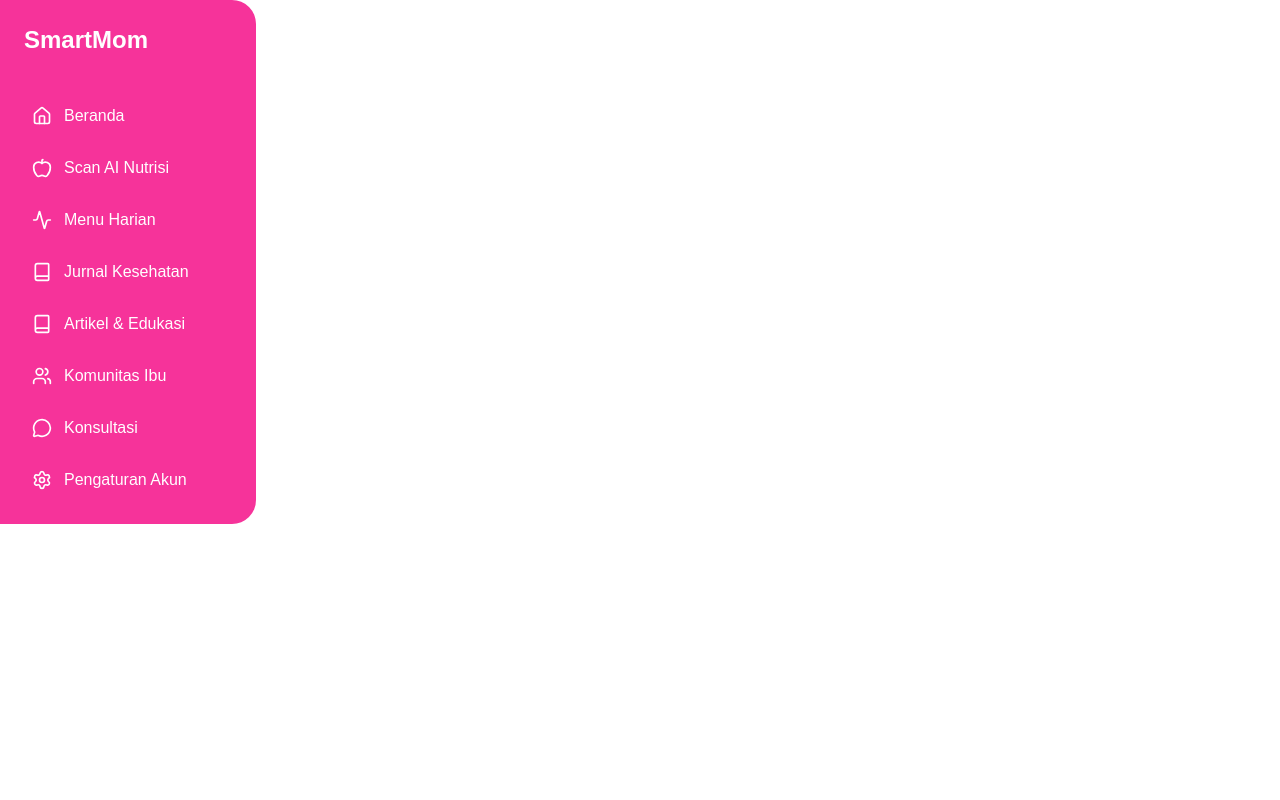
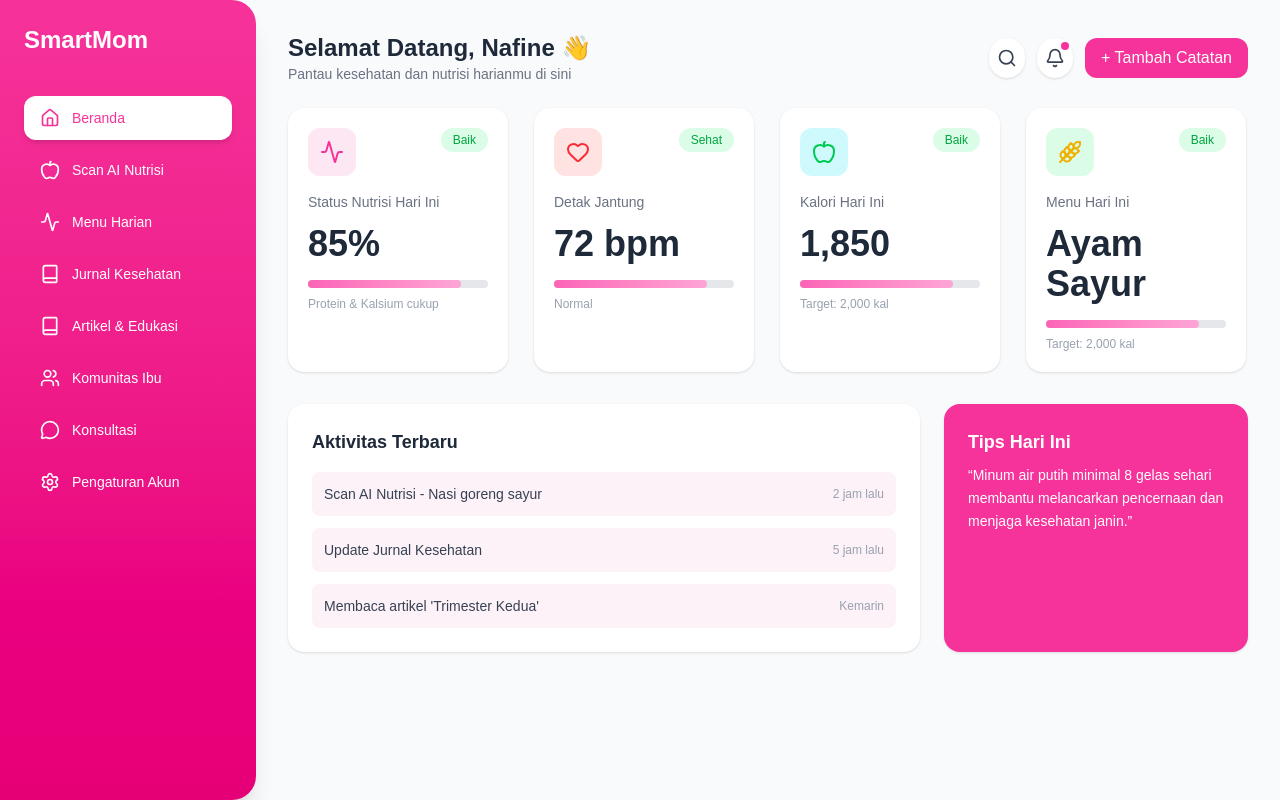
Before and after one commit to daffaakmaln/smartmom-webapp, a Next.js app: page /dashboard in a window 1280 px wide. Built offline with nearby package versions, Linux system fonts and the light colour scheme.

Commit message:
fix dashboard

```diff
--- /dev/null
+++ b/src/app/dashboard/activity_list.jsx
@@ -0,0 +1,24 @@
+"use client";
+
+
+export default function ActivityList() {
+  const activities = [
+    { text: "Scan AI Nutrisi - Nasi goreng sayur", time: "2 jam lalu" },
+    { text: "Update Jurnal Kesehatan", time: "5 jam lalu" },
+    { text: "Membaca artikel 'Trimester Kedua'", time: "Kemarin" },
+  ];
+
+  return (
+    <div className="bg-white p-6 rounded-2xl shadow-sm">
+      <h2 className="text-lg font-semibold mb-4 text-gray-800">Aktivitas Terbaru</h2>
+      <div className="space-y-3">
+        {activities.map((item, idx) => (
+          <div key={idx} className="bg-pink-50 p-3 rounded-lg flex justify-between items-center">
+            <p className="text-sm text-gray-700">{item.text}</p>
+            <span className="text-xs text-gray-400">{item.time}</span>
+          </div>
+        ))}
+      </div>
+    </div>
+  );
+}
--- /dev/null
+++ b/src/app/dashboard/card_stat.jsx
@@ -0,0 +1,28 @@
+export default function CardStat({ title, value, note, badge, icon ,iconBg}) {
+  return (
+    <div className="bg-white rounded-2xl shadow-sm p-5 max-w-[220px] w-full">
+      <div className="flex justify-between items-start mb-4">
+        {icon && (
+          <div className={`w-12 h-12 ${iconBg || 'bg-pink-100'} rounded-xl flex items-center justify-center`}>
+            {icon}
+          </div>
+        )}
+        {badge && (
+          <span className="text-xs bg-green-100 text-green-600 px-3 py-1 rounded-full font-medium">
+            {badge}
+          </span>
+        )}
+      </div>
+
+      <h3 className="text-sm text-gray-500 mb-3">{title}</h3>
+
+      <p className="text-4xl font-bold text-gray-800 mb-4">{value}</p>
+
+      <div className="w-full bg-gray-200 rounded-full h-2 mb-2">
+        <div className="bg-gradient-to-r from-pink-400 to-pink-300 h-2 rounded-full" style={{width: '85%'}}></div>
+      </div>
+
+      <p className="text-xs text-gray-400">{note}</p>
+    </div>
+  );
+}
--- /dev/null
+++ b/src/app/dashboard/header.jsx
@@ -0,0 +1,32 @@
+"use client";
+
+import { Search, Bell } from "lucide-react";
+
+export default function Header() {
+  return (
+    <div className="flex flex-col sm:flex-row justify-between items-start sm:items-center mb-6">
+      <div>
+        <h1 className="text-2xl font-bold text-gray-800">
+          Selamat Datang, Nafine 👋
+        </h1>
+        <p className="text-gray-500 text-sm">
+          Pantau kesehatan dan nutrisi harianmu di sini
+        </p>
+      </div>
+
+      {/* Tombol aksi */}
+      <div className="flex gap-3 mt-3 sm:mt-0">
+        <button className="bg-white shadow p-2 rounded-full hover:bg-gray-100 transition">
+          <Search size={20} className="text-gray-700" />
+        </button>
+        <button className="bg-white shadow p-2 rounded-full hover:bg-gray-100 transition relative">
+          <Bell size={20} className="text-gray-700" />
+          <span className="absolute top-1 right-1 w-2 h-2 bg-pink-500 rounded-full"></span>
+        </button>
+        <button className="bg-pink-500 text-white px-4 py-2 rounded-xl hover:bg-pink-600 transition">
+          + Tambah Catatan
+        </button>
+      </div>
+    </div>
+  );
+}
--- a/src/app/dashboard/page.jsx
+++ b/src/app/dashboard/page.jsx
@@ -1,10 +1,67 @@
 "use client";
+
+import { Apple, Activity, Heart, Wheat} from "lucide-react";
 import Sidebar from "../dashboard/sidebar";
+import Header from "../dashboard/header";
+import CardStat from "../dashboard/card_stat";
+import TipsCard from "../dashboard/tips_card";
+import ActivityList from "../dashboard/activity_list";
 
 export default function Home() {
   return (
-    <main className="bg-white text-gray-900 min-h-screen">
+    <div className="min-h-screen bg-gray-50 flex flex-col md:flex-row">
       <Sidebar />
-    </main>
+
+      {/* Main Content */}
+      <main className="flex-1 p-6 sm:p-8 md:ml-64">
+        <Header />
+
+        {/* Cards Section */}
+        <div className="grid grid-cols-1 sm:grid-cols-2 lg:grid-cols-4 gap-6 mb-8">
+          <CardStat
+            icon={<Activity className="w-6 h-6 text-pink-500" />}
+            iconBg="bg-pink-100"
+            title="Status Nutrisi Hari Ini"
+            value="85%"
+            note="Protein & Kalsium cukup"
+            badge="Baik"
+          />
+          <CardStat
+            icon={<Heart className="w-6 h-6 text-red-500" />}
+            iconBg="bg-red-100"
+            title="Detak Jantung"
+            value="72 bpm"
+            note="Normal"
+            badge="Sehat"
+          />
+
+          <CardStat
+            icon={<Apple className="w-6 h-6 text-green-500" />}
+            iconBg="bg-cyan-100"
+            title="Kalori Hari Ini"
+            value="1,850"
+            note="Target: 2,000 kal"
+            badge="Baik"
+          />
+
+          <CardStat
+            icon={<Wheat className="w-6 h-6 text-yellow-500" />}
+            iconBg="bg-green-100"
+            title="Menu Hari Ini"
+            value="Ayam Sayur"
+            note="Target: 2,000 kal"
+            badge="Baik"
+          />
+        </div>
+
+        {/* Middle Section */}
+        <div className="grid grid-cols-1 lg:grid-cols-3 gap-6">
+          <div className="lg:col-span-2">
+            <ActivityList />
+          </div>
+          <TipsCard />
+        </div>
+      </main>
+    </div>
   );
 }
--- a/src/app/dashboard/sidebar.jsx
+++ b/src/app/dashboard/sidebar.jsx
@@ -1,4 +1,19 @@
-import { Home, Book, Users, Settings, Activity, Apple, MessageCircle } from "lucide-react";
+"use client";
+import { useState } from "react";
+import {
+  Home,
+  Book,
+  Users,
+  Settings,
+  Activity,
+  Apple,
+  MessageCircle,
+  Menu,
+  X,
+  Bell,
+  Search,
+  User,
+} from "lucide-react";
 
 const menu = [
   { name: "Beranda", icon: <Home size={20} /> },
@@ -12,17 +27,107 @@ const menu = [
 ];
 
 export default function Sidebar() {
+  const [open, setOpen] = useState(false);
+  const [activeMenu, setActiveMenu] = useState(0);
+
   return (
-    <div className="w-64 bg-pink-500 text-white p-6 flex flex-col rounded-r-3xl">
-      <h1 className="text-2xl font-bold mb-10">SmartMom</h1>
-      <nav className="space-y-3">
-        {menu.map((item, idx) => (
-          <div key={idx} className="flex items-center gap-3 p-2 rounded-xl hover:bg-pink-400 cursor-pointer">
+    <>
+      {/* Sidebar Desktop */}
+      <div className="hidden lg:flex fixed w-64 bg-gradient-to-b from-pink-500 to-pink-600 text-white p-6 flex-col rounded-r-3xl h-screen shadow-xl z-50">
+        <h1 className="text-2xl font-bold mb-10">SmartMom</h1>
+        <nav className="space-y-2">
+          {menu.map((item, idx) => (
+            <div
+              key={idx}
+              onClick={() => setActiveMenu(idx)}
+              className={`flex items-center gap-3 px-4 py-3 rounded-xl cursor-pointer transition-all ${
+                activeMenu === idx
+                  ? "bg-white text-pink-500 shadow-md"
+                  : "hover:bg-pink-400/50"
+              }`}
+            >
+              {item.icon}
+              <span className="text-sm font-medium">{item.name}</span>
+            </div>
+          ))}
+        </nav>
+      </div>
+
+      {/* Mobile Bottom Navigation */}
+      <div className="fixed bottom-0 left-0 right-0 lg:hidden bg-white border-t border-gray-200 flex justify-around py-2 px-2 shadow-lg z-50">
+        {menu.slice(0, 4).map((item, idx) => (
+          <button
+            key={idx}
+            onClick={() => setActiveMenu(idx)}
+            className={`flex flex-col items-center gap-1 px-3 py-2 rounded-lg transition-all ${
+              activeMenu === idx ? "text-pink-500 bg-pink-50" : "text-gray-500"
+            }`}
+          >
             {item.icon}
-            <span>{item.name}</span>
+            <span className="text-[10px] font-medium">
+              {item.name.split(" ")[0]}
+            </span>
+          </button>
+        ))}
+        <button
+          onClick={() => setOpen(!open)}
+          className="flex flex-col items-center gap-1 px-3 py-2 rounded-lg text-gray-500"
+        >
+          <Menu size={20} />
+          <span className="text-[10px] font-medium">Lainnya</span>
+        </button>
+      </div>
+
+      {/* Drawer Menu (for mobile) */}
+      {open && (
+        <>
+          <div
+            className="fixed inset-0 bg-black/50 backdrop-blur-sm z-40 lg:hidden"
+            onClick={() => setOpen(false)}
+          />
+          <div
+            className="fixed bottom-0 left-0 right-0 bg-white rounded-t-3xl p-6 shadow-2xl z-50 lg:hidden animate-slide-up"
+            onClick={(e) => e.stopPropagation()}
+          >
+            <div className="flex justify-between items-center mb-4">
+              <h2 className="text-lg font-bold text-gray-800">Menu Lainnya</h2>
+              <button
+                onClick={() => setOpen(false)}
+                className="p-2 rounded-full hover:bg-gray-100 transition-colors"
+              >
+                <X size={20} className="text-gray-500" />
+              </button>
+            </div>
+            <div className="space-y-2 max-h-[60vh] overflow-y-auto">
+              {menu.slice(4).map((item, idx) => (
+                <div
+                  key={idx}
+                  onClick={() => {
+                    setActiveMenu(idx + 4);
+                    setOpen(false);
+                  }}
+                  className={`flex items-center gap-3 p-4 rounded-xl cursor-pointer transition-all ${
+                    activeMenu === idx + 4
+                      ? "bg-pink-500 text-white shadow-md"
+                      : "bg-pink-50 text-gray-800 hover:bg-pink-100"
+                  }`}
+                >
+                  <span
+                    className={
+                      activeMenu === idx + 4 ? "text-white" : "text-pink-500"
+                    }
+                  >
+                    {item.icon}
+                  </span>
+                  <p className="text-sm font-medium">{item.name}</p>
+                </div>
+              ))}
+            </div>
           </div>
-        ))}
-      </nav>
-    </div>
+        </>
+      )}
+
+
+    </>
   );
 }
--- /dev/null
+++ b/src/app/dashboard/tips_card.jsx
@@ -0,0 +1,13 @@
+"use client";
+import React from "react";
+
+export default function TipsCard() {
+  return (
+    <div className="bg-pink-500 text-white rounded-2xl p-6 shadow-sm">
+      <h2 className="text-lg font-semibold mb-2">Tips Hari Ini</h2>
+      <p className="text-sm leading-relaxed">
+        “Minum air putih minimal 8 gelas sehari membantu melancarkan pencernaan dan menjaga kesehatan janin.”
+      </p>
+    </div>
+  );
+}
--- a/src/app/layout.tsx
+++ b/src/app/layout.tsx
@@ -15,6 +15,7 @@ const geistMono = Geist_Mono({
 export const metadata: Metadata = {
   title: "SmartMom - Teman Setia Ibu Hamil",
   description: "SmartMom adalah aplikasi yang dirancang untuk mendukung ibu hamil.",
+  keywords: ["ibu hamil", "dukungan", "kesehatan", "kebugaran"],
   icons: {
     icon: "/favicon.ico",
   },
--- a/src/components/smartmom_testimonials.tsx
+++ b/src/components/smartmom_testimonials.tsx
@@ -19,6 +19,7 @@ const testimonials: Testimonial[] = [
     text: "Artikelnya bener-bener membantu banget! Jadi lebih ngerti gimana cara menghadapi anak & lagi tantrum tanpa ikutan emosi 😊 Terima kasih SmartMom! 💕",
     avatar: "👩",
   },
+
   {
     id: 2,
     name: "Putri",
```
Also changed, not shown: 1 other file (tests, documents, lock files or other folders).
